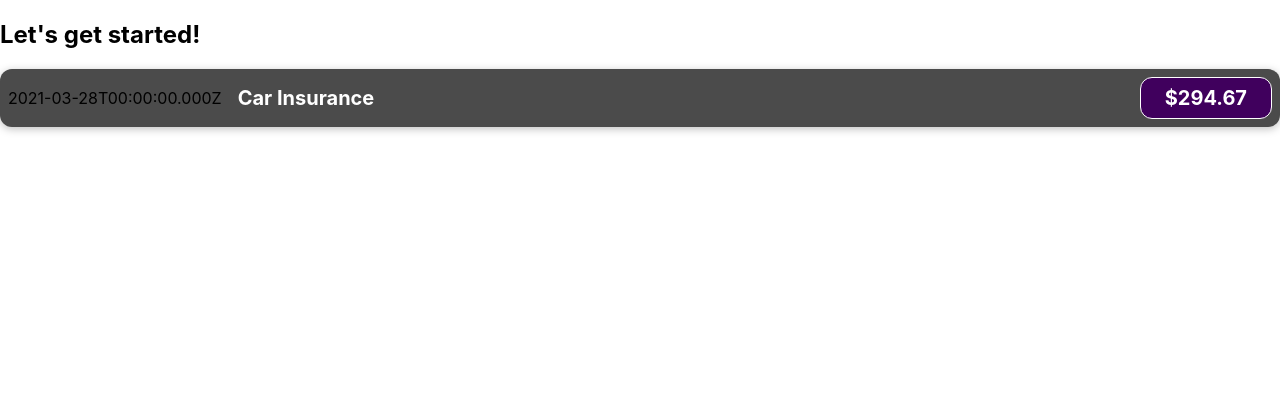
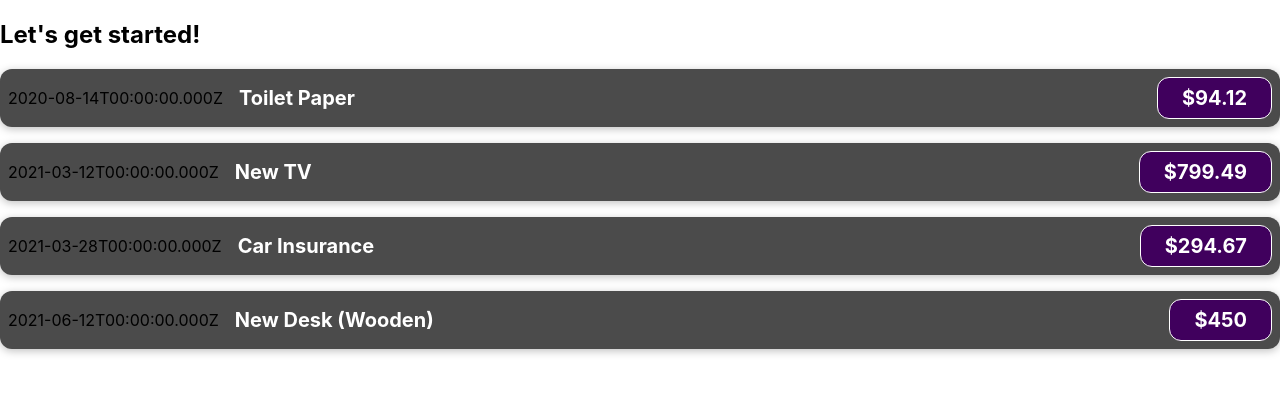
Before and after one commit to AyakaYasuda/React-Basics, a JavaScript app: page / in a window 1280 px wide. Shown: the top 394 px of the page. Built offline with nearby package versions, Linux system fonts and the light colour scheme.

Commit message:
passed data via props

```diff
--- a/src/App.js
+++ b/src/App.js
@@ -1,10 +1,51 @@
-import ExpenseItem from "./components/ExpenseItem";
+import ExpenseItem from './components/ExpenseItem';
 
 function App() {
+  const expenses = [
+    {
+      id: 'e1',
+      title: 'Toilet Paper',
+      amount: 94.12,
+      date: new Date(2020, 7, 14),
+    },
+    { id: 'e2', title: 'New TV', amount: 799.49, date: new Date(2021, 2, 12) },
+    {
+      id: 'e3',
+      title: 'Car Insurance',
+      amount: 294.67,
+      date: new Date(2021, 2, 28),
+    },
+    {
+      id: 'e4',
+      title: 'New Desk (Wooden)',
+      amount: 450,
+      date: new Date(2021, 5, 12),
+    },
+  ];
+
   return (
     <div>
       <h2>Let's get started!</h2>
-      <ExpenseItem></ExpenseItem>
+      <ExpenseItem
+        title={expenses[0].title}
+        amount={expenses[0].amount}
+        date={expenses[0].date}
+      ></ExpenseItem>
+      <ExpenseItem
+        title={expenses[1].title}
+        amount={expenses[1].amount}
+        date={expenses[1].date}
+      ></ExpenseItem>
+      <ExpenseItem
+        title={expenses[2].title}
+        amount={expenses[2].amount}
+        date={expenses[2].date}
+      ></ExpenseItem>
+      <ExpenseItem
+        title={expenses[3].title}
+        amount={expenses[3].amount}
+        date={expenses[3].date}
+      ></ExpenseItem>
     </div>
   );
 }
--- a/src/components/ExpenseItem.js
+++ b/src/components/ExpenseItem.js
@@ -1,16 +1,12 @@
 import './ExpenseItem.css';
 
-function ExpenseItem() {
-  const expenseDate = new Date(2021, 2, 28);
-  const expenseTitle = 'Car Insurance';
-  const expenseAmount = 294.67;
-
+function ExpenseItem(props) {
   return (
     <div className='expense-item'>
-      <div>{expenseDate.toISOString()}</div>
+      <div>{props.date.toISOString()}</div>
       <div className='expense-item__description'>
-        <h2>{expenseTitle}</h2>
-        <div className='expense-item__price'>${expenseAmount}</div>
+        <h2>{props.title}</h2>
+        <div className='expense-item__price'>${props.amount}</div>
       </div>
     </div>
   );
```
